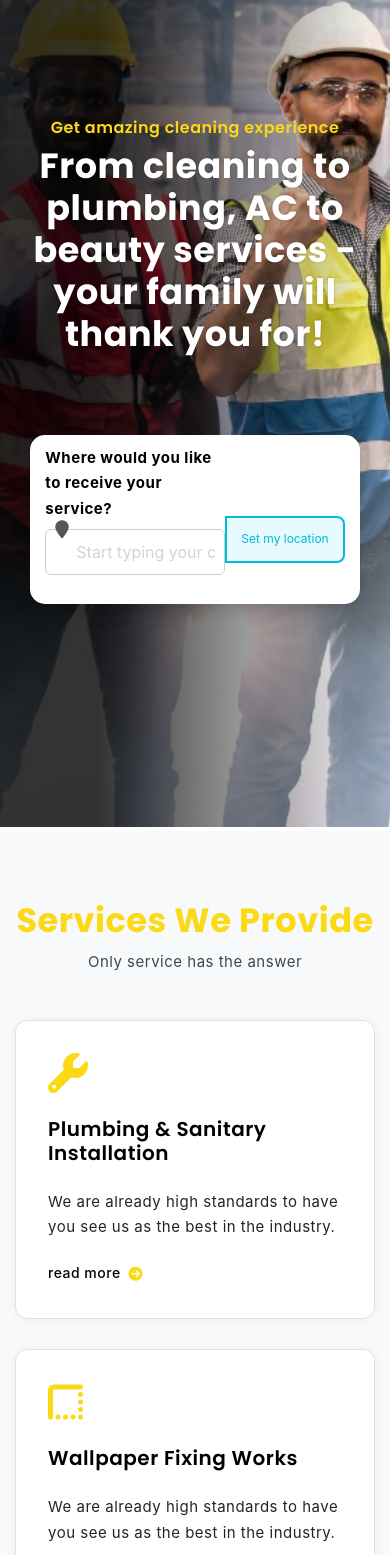
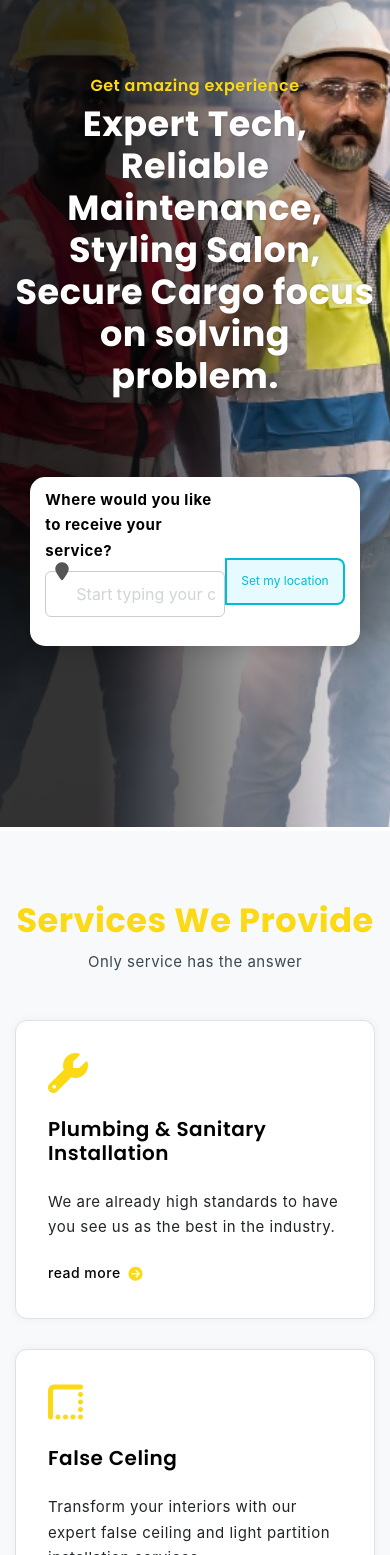
Before and after one commit to mudasarasim/ai-optimized-services-web, a React (Create React App) app: page / in a window 390 px wide. Shown: the part 193-1748 px from the top of the page. Built offline with nearby package versions, Linux system fonts and the light colour scheme; a web font is replaced by a local one.

Commit message:
Removed Some Words and Changed Services List Order.

```diff
--- a/src/pages/Home.js
+++ b/src/pages/Home.js
@@ -71,9 +71,9 @@ const Home = () => {
             <div className="col-12">
               <div className="row align-items-center mt-10">
                 <div className="col-lg-12 mb-5 mb-lg-0 text-center">
-                  <h6 className="text-primary">Get amazing cleaning experience</h6>
+                  <h6 className="text-primary">Get amazing experience</h6>
                   <h2 className="text-white font-weight-700 text-shadow" style={{ fontSize: '35px' }}>
-                    From cleaning to plumbing, AC to beauty services - your family will thank you for!
+                    Expert Tech, Reliable Maintenance, Styling Salon, Secure Cargo focus on solving problem.
                   </h2>
                 </div>
 
@@ -172,13 +172,14 @@ const Home = () => {
                   ></div>
                   <div class="card-body">
                     <i class="fas fa-border-style mb-4 display-14"></i>
-                    <h3 class="h5 mb-4"><a href="#!">Wallpaper Fixing Works</a></h3>
-                    <p>We are already high standards to have you see us as the best in the industry.</p>
+                    <h3 class="h5 mb-4"><a href="#!">False Celing</a></h3>
+                    <p>Transform your interiors with our expert false ceiling and light partition installation services.</p>
                     <a href="#!" class="read-more">read more</a>
                   </div>
                 </div>
               </Link>
             </div>
+
             <div class="col-md-6 col-lg-4 mb-1-9">
               <Link to={'/services'}>
                 <div class="card card-style3">
@@ -191,13 +192,14 @@ const Home = () => {
                   }}></div>
                   <div class="card-body">
                     <i class="fas fa-fan mb-4 display-14"></i>
-                    <h3 class="h5 mb-4"><a href="#!">A/C Installation & Maintenance</a></h3>
-                    <p>We are already high standards to have you see us as the best in the industry.</p>
+                    <h3 class="h5 mb-4"><a href="#!">Electromechanical Equipment Installation and Maintenance</a></h3>
+                    <p>We offer expert installation and maintenance of mechanical and electrical systems, ensuring optimal performance and minimal downtime across all project types.</p>
                     <a href="#!" class="read-more">read more</a>
                   </div>
                 </div>
               </Link>
             </div>
+
             <div class="col-md-6 col-lg-4 mb-1-9 mb-lg-0">
               <Link to={'/services'}>
                 <div class="card card-style3">
@@ -211,13 +213,14 @@ const Home = () => {
                     }}></div>
                   <div class="card-body">
                     <i class="fas fa-home mb-4 display-14"></i>
-                    <h3 class="h5 mb-4"><a href="#!">Home Cleaning</a></h3>
-                    <p>We are already high standards to have you see us as the best in the industry.</p>
+                    <h3 class="h5 mb-4"><a href="#!">Wallpaper Fixing Works</a></h3>
+                    <p>We offer a wide selection of high-quality wallpapers, ensuring you find the perfect design to enhance your space</p>
                     <a href="#!" class="read-more">read more</a>
                   </div>
                 </div>
               </Link>
             </div>
+
             <div class="col-md-6 col-lg-4 mb-1-9 mb-md-0">
               <Link to={'/services'}>
                 <div class="card card-style3">
@@ -231,14 +234,15 @@ const Home = () => {
                     }}
                   ></div>
                   <div class="card-body">
-                    <i class="fas fa-car mb-4 display-14"></i>
-                    <h3 class="h5 mb-4"><a href="#!">Car Wash</a></h3>
-                    <p>We are already high standards to have you see us as the best in the industry.</p>
+                    <i class="fas fa-hand-sparkles mb-4 display-14"></i>
+                    <h3 class="h5 mb-4"><a href="#!">Plaster Work</a></h3>
+                    <p>Our skilled team ensures seamless plastering that provides a smooth finish, improves durability.</p>
                     <a href="#!" class="read-more">read more</a>
                   </div>
                 </div>
               </Link>
             </div>
+
             <div class="col-md-6 col-lg-4">
               <Link to={'/services'}>
                 <div class="card card-style3">
@@ -252,9 +256,9 @@ const Home = () => {
                     }}
                   ></div>
                   <div class="card-body">
-                    <i class="fas fa-scissors mb-4 display-14"></i>
-                    <h3 class="h5 mb-4"><a href="#!">Men’s Salon</a></h3>
-                    <p>We are already high standards to have you see us as the best in the industry.</p>
+                    <i class="fas fa-flask-vial mb-4 display-14"></i>
+                    <h3 class="h5 mb-4"><a href="#!">Painting Contracting </a></h3>
+                    <p>Transforming spaces with color and craftmanship.</p>
                     <a href="#!" class="read-more">read more</a>
                   </div>
                 </div>
@@ -275,9 +279,9 @@ const Home = () => {
                     }}
                   ></div>
                   <div class="card-body">
-                    <i class="fas fa-scissors mb-4 display-14"></i>
-                    <h3 class="h5 mb-4"><a href="#!">Women’s Salon Beautiful</a></h3>
-                    <p>Visit us at Beauty Salon and immerse your self inside the world of refined beauty offerings.</p>
+                    <i class="fas fa-spaghetti-monster-flying mb-4 display-14"></i>
+                    <h3 class="h5 mb-4"><a href="#!">AC Repairs and Installation</a></h3>
+                    <p>Whether it’s a weird sound or a total breakdown, our certified techs diagnose and fix AC issues fast—or install a new unit if needed.</p>
                     <a href="#!" class="read-more">read more</a>
                   </div>
                 </div>
@@ -298,9 +302,9 @@ const Home = () => {
                     }}
                   ></div>
                   <div class="card-body">
-                    <i class="fa-solid fa-water mb-4 display-14"></i>
-                    <h3 class="h5 mb-4"><a href="#!">PRECISION IN CRAFTSMANSHIP</a></h3>
-                    <p>Professional inspection and assessment of your underground tank.</p>
+                    <i class="fa-solid fa-car-side mb-4 display-14"></i>
+                    <h3 class="h5 mb-4"><a href="#!">Mobile Car Wash</a></h3>
+                    <p>Premium car washing and detailing at your doorstep.</p>
                     <a href="#!" class="read-more">read more</a>
                   </div>
                 </div>
@@ -341,7 +345,7 @@ const Home = () => {
         <div class="container" style={{ marginTop: '-40px' }}>
           <div class="text-center mb-2-8">
             <h2 class="display-18 display-md-16 display-lg-14 font-weight-700">Why choose <strong class="text-primary font-weight-700">Us</strong></h2>
-            <span>The trusted source for complete cleaning, maintenance & lifestyle services in the UAE.</span>
+            <span>The trusted source for complete maintenance & lifestyle services in the UAE.</span>
           </div>
           <div class="row align-items-center">
             <div class="col-sm-6 col-lg-4 mb-2-9 mb-sm-0">
@@ -355,7 +359,7 @@ const Home = () => {
                 </div>
                 <div class="text-center text-sm-right">
                   <div class="mb-4">
-                    <img src="img/ac3.png" alt="..." class="rounded-circle" />
+                    <img src="img/ac3.jpg" alt="..." class="rounded-circle" style={{width: '80px', height:'80px'}}/>
                   </div>
                   <h4 class="h5">A/C Installation & Cleaning</h4>
                   <p class="display-30 mb-0">Cool, clean air starts here! Installation, servicing, and deep cleaning — all in one place.</p>
@@ -401,33 +405,34 @@ const Home = () => {
                   </span>
                 </a>
               </div>
-              <h2 class="display-18 display-md-16 display-lg-14 text-white font-weight-700">Get happy with our best service we provide</h2>
+              <h2 class="display-18 display-md-16 display-lg-14 text-white font-weight-700">We get it right first time.</h2>
             </div>
           </div>
         </div>
       </section>
+
       <section class="counter-box">
         <div class="container">
           <div class="bg-white shadow py-2-5 px-2-5 rounded mb-1-6">
             <div class="row justify-content-center">
               <div class="col-lg-10">
-                <div class="row">
+                <div class="row justify-content-center text-center">
                   <div class="col-sm-6 col-lg-3 text-center mb-1-9 mb-lg-0">
-                    <h5 class="countup display-18">6524</h5>
+                    <h5 class="countup display-18">100+</h5>
                     <p class="mb-0 text-secondary font-weight-500">Workers</p>
                   </div>
                   <div class="col-sm-6 col-lg-3 text-center mb-1-9 mb-lg-0">
-                    <h5 class="countup display-18">1462</h5>
+                    <h5 class="countup display-18">100+</h5>
                     <p class="mb-0 text-secondary font-weight-500">Equipment</p>
                   </div>
                   <div class="col-sm-6 col-lg-3 text-center mb-1-6 mb-sm-0">
                     <h5 class="countup display-18">124</h5>
                     <p class="mb-0 text-secondary font-weight-500">World Wide</p>
                   </div>
-                  <div class="col-sm-6 col-lg-3 text-center">
+                  {/* <div class="col-sm-6 col-lg-3 text-center">
                     <h5 class="countup display-18">42</h5>
                     <p class="mb-0 text-secondary font-weight-500">Won Award</p>
-                  </div>
+                  </div> */}
                 </div>
               </div>
             </div>
@@ -493,11 +498,9 @@ const Home = () => {
             <div class="col-lg-6">
               <div class="pl-lg-1-9">
                 <h2 class="display-18 display-md-16 display-lg-14 mb-1-6 font-weight-700">Manage all to-dos with a  <strong class="text-primary font-weight-700">single tap!</strong></h2>
-                <p class="mb-2-0 display-29 display-md-28">    Schedule and manage appointments effortlessly, explore professional profiles and reviews,
-                  access exclusive offers, and enjoy much more—all in one seamless platform made for your convenience!
+                <p class="mb-2-0 display-29 display-md-28">Schedule and manage appointments effortlessly, explore professional profiles and reviews, access exclusive offers, and enjoy much more—all in one seamless platform made for your convenience!
                 </p>
                 <a className='butn'>Coming Soon</a>
-
               </div>
             </div>
             <div class="col-lg-6 mb-2-9 mb-lg-0">
```
